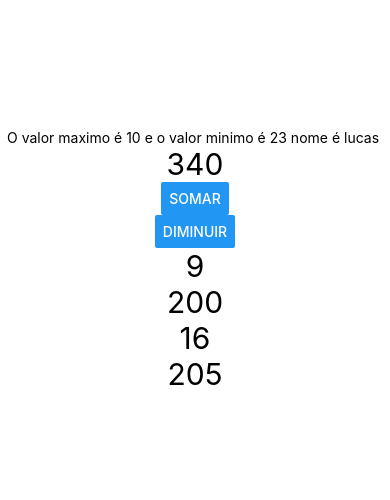
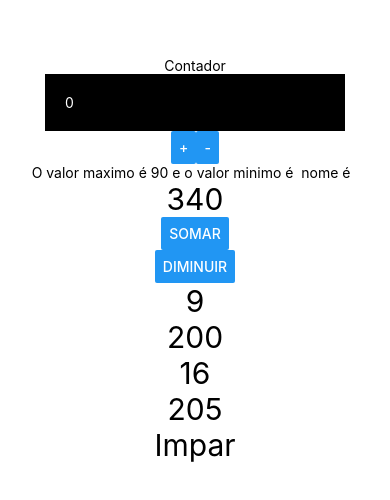
Before and after one commit to lucascarrafa/react-univc, a React Native app in the folder exercicios/: screen / in a window 390 px wide. Shown: the part 162-662 px from the top of the page. Built offline with nearby package versions, Linux system fonts and the light colour scheme.

Commit message:
aula-26042022

```diff
--- a/exercicios/App.js
+++ b/exercicios/App.js
@@ -1,17 +1,19 @@
 import React from 'react'
 import { View, Text, StyleSheet } from 'react-native'
 
-import Primeiro from './componentes/Primeiro'
-import Monitor from './componentes/Monitor'
+import VerificaImparPar from './componentes/VerificaImparPar'
 import ValorMaxMin from './componentes/ValorMaxMin'
 import Contator from './componentes/Contator'
 import Pai from './componentes/comunicacao/Pai'
+import ContadorV2 from './componentes/contador/ContadorV2'
 
 export default () => (
     <View style={tela.App}>
-        <ValorMaxMin min={10} max={23} nome="lucas"/>
+        <ContadorV2></ContadorV2>
+        <ValorMaxMin min={90}></ValorMaxMin>
         <Contator inicial={340} pulo_soma={5} pulo_diminuir={15}></Contator>
         <Pai></Pai>
+        <VerificaImparPar valor={45}></VerificaImparPar>
     </View>
 )
 
--- /dev/null
+++ b/exercicios/componentes/VerificaImparPar.js
@@ -0,0 +1,19 @@
+import React from 'react'
+import { Text } from 'react-native'
+import Font from './estilo'
+
+export default (props) => {
+    if(props.valor %2 === 0){
+        return(
+            <>
+                <Text style={Font.fontGrande}>Par</Text>
+            </>
+        )
+    }else{
+        return(
+            <>
+                <Text style={Font.fontGrande}>Impar</Text>
+            </>
+        )
+    }
+}
--- /dev/null
+++ b/exercicios/componentes/contador/ContadorBotoes.js
@@ -0,0 +1,17 @@
+import React from 'react'
+import { View, Button, StyleSheet } from 'react-native'
+
+export default props => {
+    return (
+        <View style={style.Botoes}>
+            <Button title="+" onPress={props.inc} />
+            <Button title="-" onPress={props.dec} />
+        </View>
+    )
+}
+
+const style = StyleSheet.create({
+    Botoes: {
+        flexDirection: "row"
+    }
+})
--- /dev/null
+++ b/exercicios/componentes/contador/ContadorDisplay.js
@@ -0,0 +1,24 @@
+import React from 'react'
+import { View, Text, StyleSheet } from 'react-native'
+import Estilo from '../estilo'
+
+export default props => {
+    return (
+        <View style={style.Display}>
+            <Text style={[Estilo.txtG, style.DisplayText]}>
+                {props.num}
+            </Text>
+        </View>
+    )
+}
+
+const style = StyleSheet.create({
+    Display: {
+        backgroundColor: '#000',
+        padding: 20,
+        width: 300,
+    },
+    DisplayText: {
+        color: '#FFF'
+    }
+})
--- /dev/null
+++ b/exercicios/componentes/contador/ContadorV2.js
@@ -0,0 +1,23 @@
+import React, {useState} from 'react'
+import { Text } from 'react-native'
+import Estilo from '../estilo'
+
+import ContadorDisplay from './ContadorDisplay'
+import ContadorBotoes from './ContadorBotoes'
+
+export default props => {
+    const [num, setNum] = useState(0)
+
+    const inc = () => setNum(num + 1)
+    const dec = () => setNum(num - 1)
+
+    return (
+        <>
+            <Text style={Estilo.txtG}>
+                Contador
+            </Text>
+            <ContadorDisplay num={num} />
+            <ContadorBotoes inc={inc} dec={dec} />
+        </>
+    )
+}
```
Also changed, not shown: exercicios/componentes/indireta/Filho.js (added, +20 -0 lines), exercicios/componentes/indireta/Pai.js (added, +27 -0 lines).
